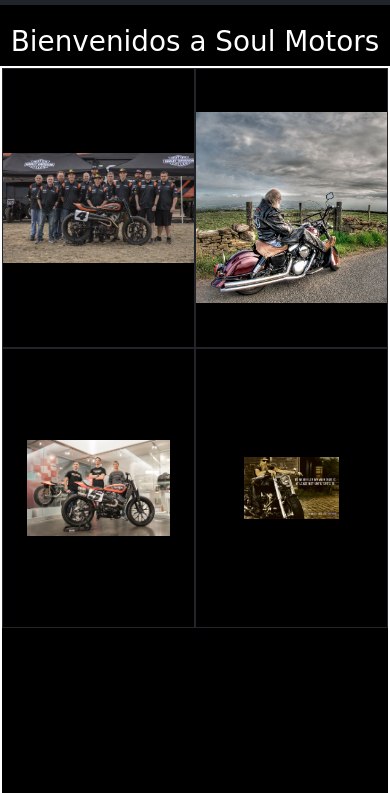
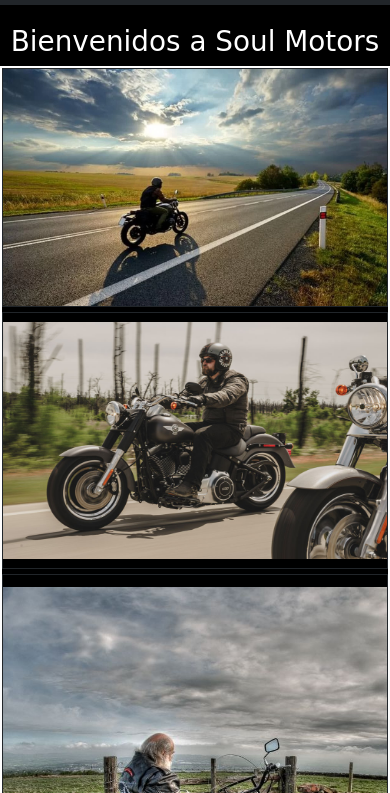
Before and after one commit to 1eandro09/soul-, a plain HTML site: page page/raider.html in a window 390 px wide. Shown: the part 51-844 px from the top of the page. Drawn offline with nearby package versions, Linux system fonts and the light colour scheme.

Commit message:
correcionmobile

```diff
--- a/page/raider.html
+++ b/page/raider.html
@@ -39,15 +39,11 @@
         <h1 class=" d-flex justify-content-center">Bienvenidos a Soul Motors</h1>
 
         <div class="contenedor">
-            <div class="caja caja1"><img class="raider4" src="../image/raider4.webp" alt=""></div>
-            <div class="caja caja2"><img class="raider1" src="../image/harley10.jpeg" alt=""></div>
-            <div class="caja caja3"><img class="raider3" src="../image/raider3.jpeg" alt=""></div>
-            <div class="caja caja4"><img class="raider2" src="../image/raider2.jpg" alt=""></div>
+            <div class="caja caja1"><img class="raider4" src="../image/Moto-250-viaje.webp" alt=""></div>
+            <div class="caja caja2"><img class="raider1" src="../image/custom.jpg" alt=""></div>
+            <div class="caja caja3"><img class="raider3" src="../image/harley10.jpeg" alt=""></div>
+            <div class="caja caja4"><img class="raider2" src="../image/galeria.jpg" alt=""></div>
         </div>
-        <p class="placeholder-glow">
-            <span class="placeholder col-12"></span>
-        </p>
-
     <footer>
         <p class="p_footer">copyright.</p>
     </footer>
--- a/style.css
+++ b/style.css
@@ -95,12 +95,15 @@
 }
 .raider1{
     width: 100%;
+    height: 70%;
 }
 .raider2{
-    width: 50%;
+    width: 100%;
+    height: 85%;
 }
 .raider3{
-    width: 75%;
+    width: 98%;
+    height: 90%;
 }
 .raider4{
     width: 100%;
@@ -137,9 +140,26 @@
 .contenedor {
     grid-template-columns: 1fr 1fr;
     grid-template-rows:repeat(3, 1fr);
+    gap: 5px;
     grid-template-areas:
     "caja1 caja2"
     "caja3 caja4"
+
+}
+.raider1{
+    width: 100%;
+    height: 93%;
+}
+.raider2{
+    width: 100%;
+    height: 94%;
+}
+.raider3{
+    width: 100%;
+    height: 94%;
+}
+.raider4{
+    width: 100%;
 }
 
 H2 {
@@ -194,16 +214,33 @@
     background-color:black;
 }
 .contenedor {
-    grid-template-columns: 1fr 1fr;
-    grid-template-rows:repeat(3, 1fr);
+    grid-template-columns: 1fr;
+    grid-template-rows:repeat(4, 1fr);
     grid-template-areas:
-    "caja1 caja2"
-    "caja3 caja4"
+    "caja1"
+    "caja2"
+    "caja3"
+    "caja4"
 
 }
+
+.raider1{
+    width: 100%;
+}
+.raider2{
+    width: 100%;
+}
+.raider3{
+    width: 100%;
+}
+.raider4{
+    width: 100%;
+}
+
 .harley1{
     width: 100vh;
 }
+
 /*formulario*/
 p{
     color: white;
@@ -261,8 +298,8 @@
     }
 
     footer{
-        background-color:#212529;
-        padding-right: 20%;
+        background-color: #343a40;
+        margin-top: 75%;
         padding: 0px;
         width: 100%;
         height: 50px;
```
Also changed, not shown: index.html (+4 -4 lines), page/motos.html (+1 -0 lines), image/Harley-Zlatan-ok.jpg (added), image/Moto-250-viaje.webp (added), image/custom.jpg (added), image/galeria.jpg (added), image/harley1.jpg (deleted), image/raider1.jpeg (deleted), image/raider1.jpg (added), image/raider2.jpg (deleted), image/raider3.jpeg (deleted), image/raider4.webp (deleted).
